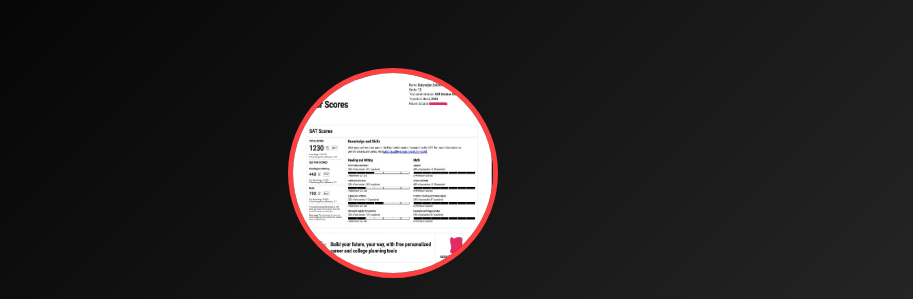
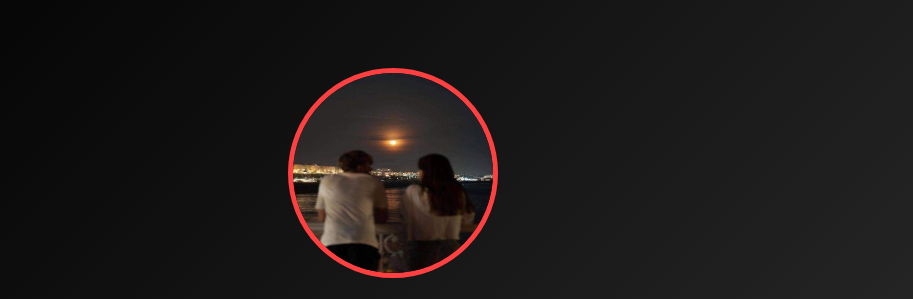
Before and after one commit to Unique-2011/my-first-website, a plain HTML site: page index.html in a window 1280 px wide. Shown: the top 299 px of the page, without its empty margins (247-1160 px from the left). Drawn offline with Linux system fonts and the light colour scheme.

Commit message:
Update profile image

```diff
--- a/index.html
+++ b/index.html
@@ -47,7 +47,7 @@
   </style>
 </head>
 <body>
-  <img src="photo_2025-10-17_17-37-15.jpg" alt="Sherali oka rasmi">
+  <img src="photo_2025-10-20_19-59-24.jpg" alt="Sherali oka rasmi">
   <h1>Unique</h1>
   <h2>Kiberxavfsizlik o‘quvchisi</h2>
   <p>“Don’t stop!” 💪</p>
```
Also changed, not shown: photo_2025-10-20_19-59-24.jpg (added).
